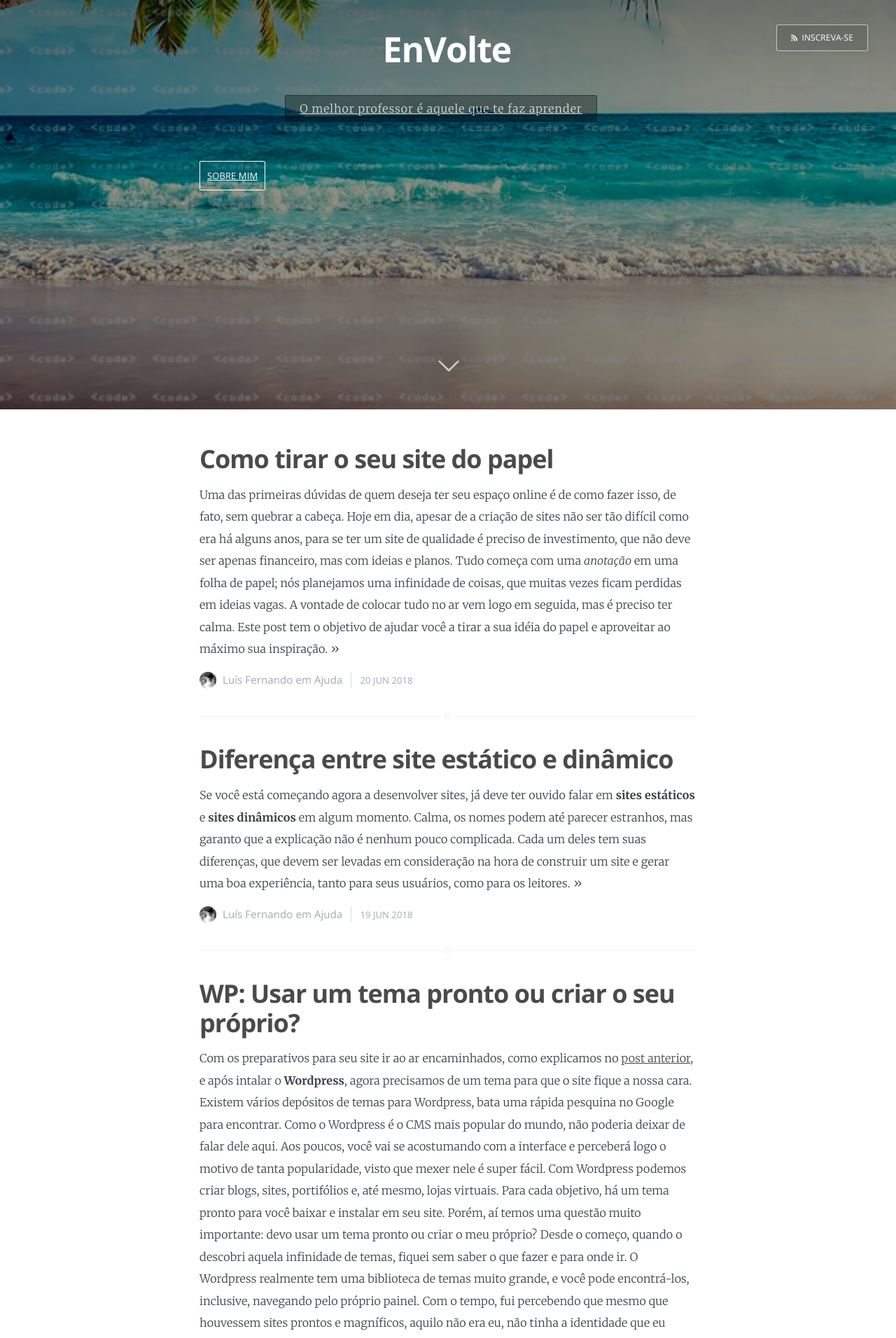
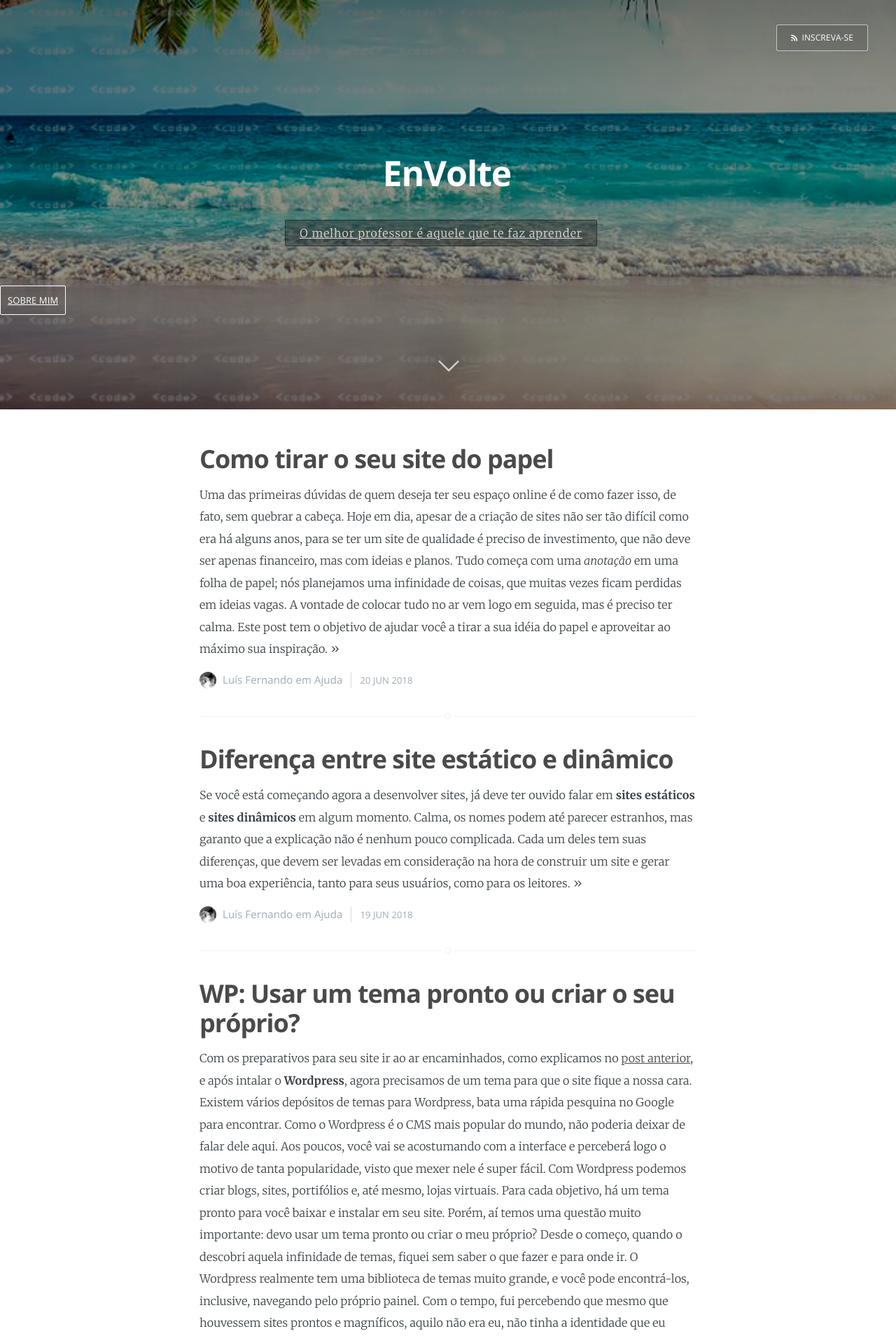
Before and after one commit to EnVolte/envolte.github.io, a Jekyll site: the page built from index.html, in a window 1280 px wide. Shown: the top 1912 px of the page at 70% size. Built offline with Jekyll 4.4.1, drawn with Linux system fonts in a browser that asks for light colours; the list of posts is cut into pages by our own code.

Commit message:
Update index.html

```diff
--- a/index.html
+++ b/index.html
@@ -15,8 +15,8 @@
         <a class="subscribe-button icon-feed" href="{{ site.baseurl }}feed.xml">Inscreva-se</a>
     </nav>
 
-    <div class="vertica">
-        <div class="main-header-content inner"><br>
+    <div class="vertical">
+        <div class=""><br>
             <h1 class="page-title">{{ site.name }}</h1>
             <h2 style="text-decoration: none;" class="page-description"><br>
                 <span style="border: 1px solid rgba(0,0,0,0.4); background: rgba(0,0,0,0.3); border-radius: 2px; font-size: 1.6rem; padding: 8px 20px; text-decoration: none; letter-spacing: 1px; font-weight: normal; overflow: hidden; margin-right: 20px;" id="titulo"></span><br>
```
